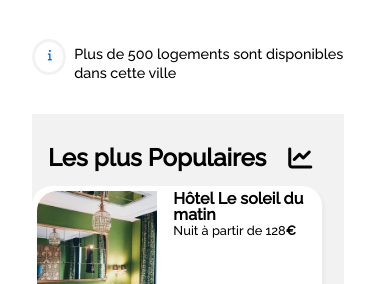
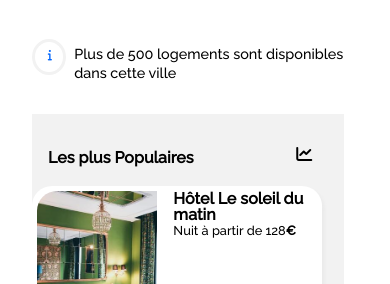
Before and after one commit to ekeyangwen/KabaElisa_2_26032021, a plain HTML site: page index.html in a window 390 px wide. Shown: the part 560-844 px from the top of the page. Drawn offline with Linux system fonts and the light colour scheme.

Commit message:
h2 plus petits

```diff
--- a/styles.css
+++ b/styles.css
@@ -1111,8 +1111,10 @@ margin-right: 0rem;
 }
 
 @media all and (max-width:576px){
-
-
+h2
+{
+font-size: 1rem;
+}
 
 header
 {
@@ -1397,6 +1399,10 @@ margin-bottom: 2rem;
 margin-left: 0rem;
 }
 
+.fa-chart-line
+{
+    font-size: 1rem;
+}
 .section_3 {
 
 
```
Lines whose indentation alone changed are shown as unchanged.
